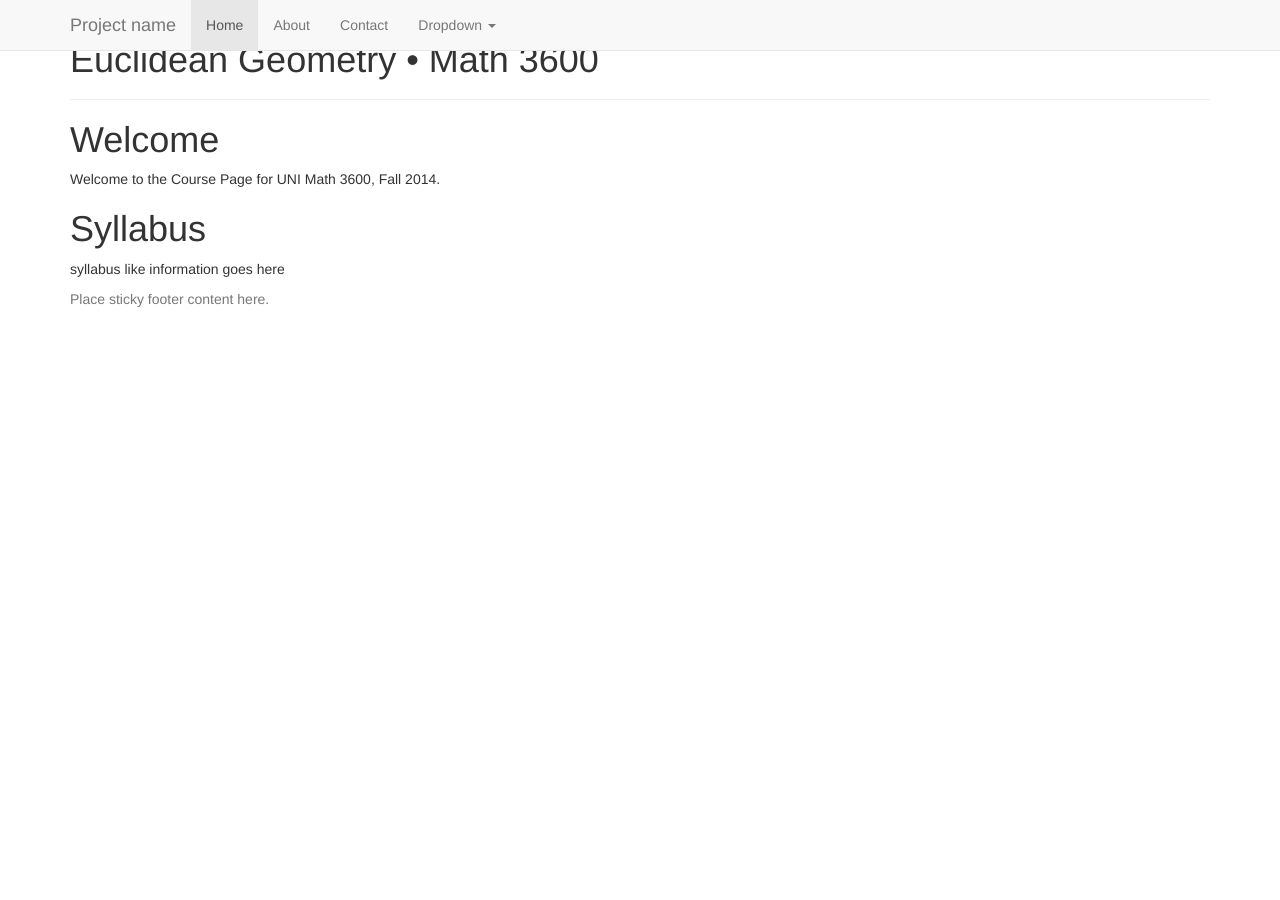
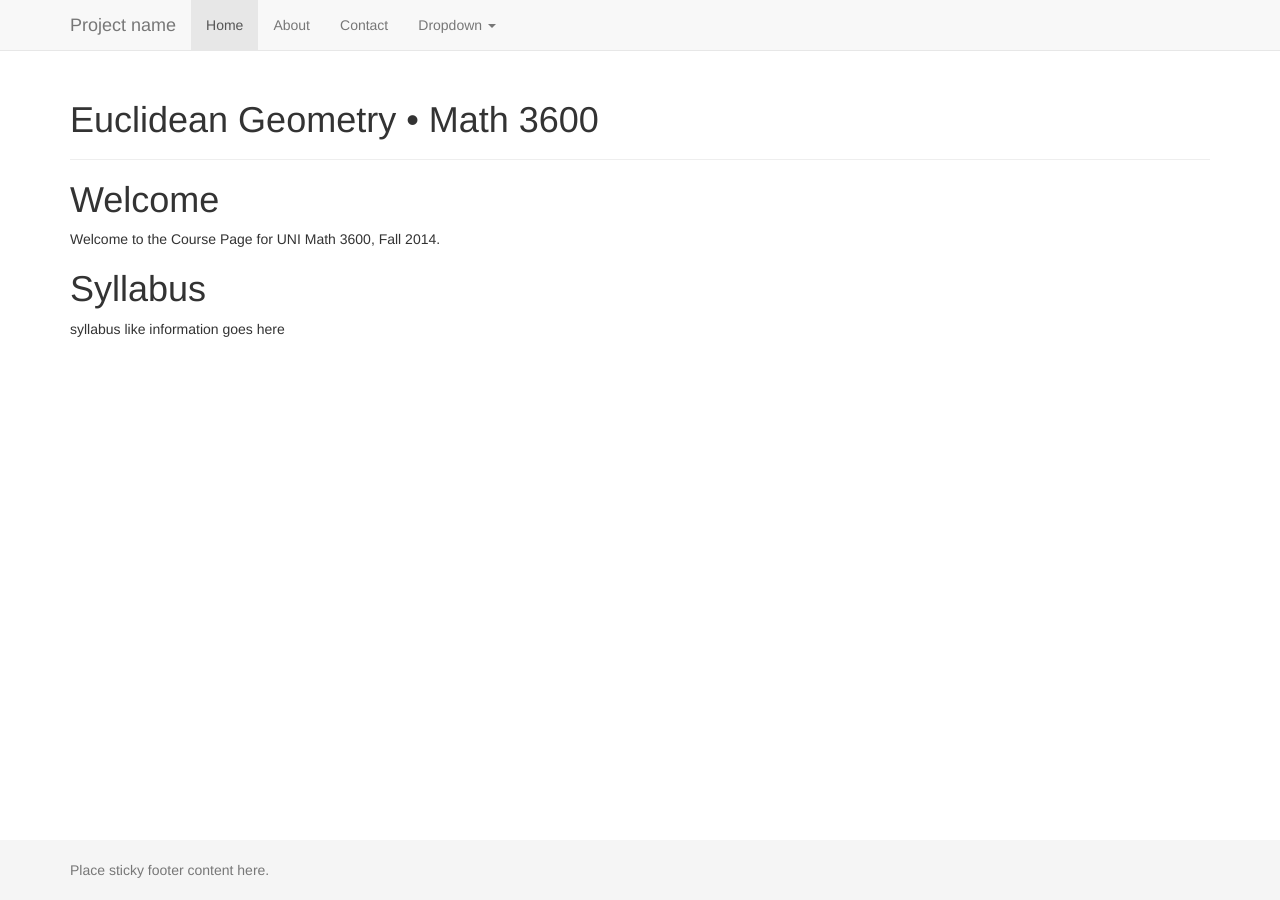
Before and after one commit to theronhitchman/euclidean-geometry, a Jekyll site: the page built from index.md, in a window 1280 px wide. Built offline with Jekyll 4.4.1, drawn with Linux system fonts in a browser that asks for light colours; nearby versions of some CDN libraries; library files that are not in the unit come from our copies.

Commit message:
more css hacking

```diff
--- a/_includes/header.html
+++ b/_includes/header.html
@@ -15,20 +15,7 @@
     <link href="{{ site.url }}/css/bootstrap.min.css" rel="stylesheet">
 
     <!-- Custom styles for this template -->
-    <link href="sticky-footer-navbar.css" rel="stylesheet">
-
-    <!-- Just for debugging purposes. Don't actually copy these 2 lines! -->
-    <!--[if lt IE 9]><script src="../../assets/js/ie8-responsive-file-warning.js"></script><![endif]-->
-    <script src="../../assets/js/ie-emulation-modes-warning.js"></script>
-
-    <!-- IE10 viewport hack for Surface/desktop Windows 8 bug -->
-    <script src="../../assets/js/ie10-viewport-bug-workaround.js"></script>
-
-    <!-- HTML5 shim and Respond.js IE8 support of HTML5 elements and media queries -->
-    <!--[if lt IE 9]>
-      <script src="https://oss.maxcdn.com/html5shiv/3.7.2/html5shiv.min.js"></script>
-      <script src="https://oss.maxcdn.com/respond/1.4.2/respond.min.js"></script>
-    <![endif]-->
+    <link href="{{site.url }}/css/sticky-footer-navbar.css" rel="stylesheet">
   </head>
 
   <body>
--- /dev/null
+++ b/css/sticky-footer-navbar.css
@@ -0,0 +1,39 @@
+/* Sticky footer styles
+-------------------------------------------------- */
+html {
+  position: relative;
+  min-height: 100%;
+}
+body {
+  /* Margin bottom by footer height */
+  margin-bottom: 60px;
+}
+.footer {
+  position: absolute;
+  bottom: 0;
+  width: 100%;
+  /* Set the fixed height of the footer here */
+  height: 60px;
+  background-color: #f5f5f5;
+}
+
+
+/* Custom page CSS
+-------------------------------------------------- */
+/* Not required for template or sticky footer method. */
+
+body > .container {
+  padding: 60px 15px 0;
+}
+.container .text-muted {
+  margin: 20px 0;
+}
+
+.footer > .container {
+  padding-right: 15px;
+  padding-left: 15px;
+}
+
+code {
+  font-size: 80%;
+}
```
